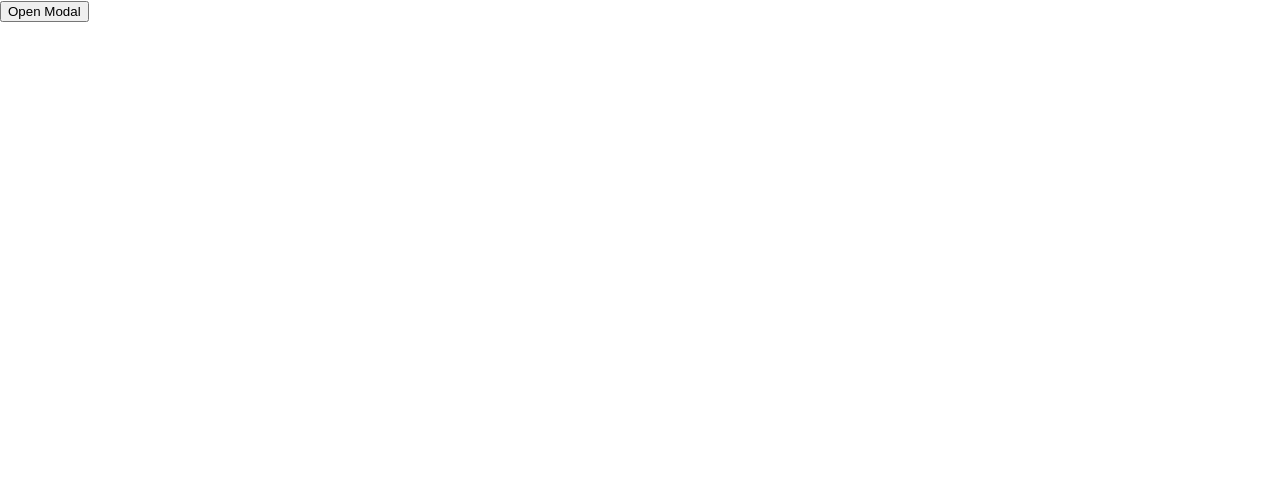
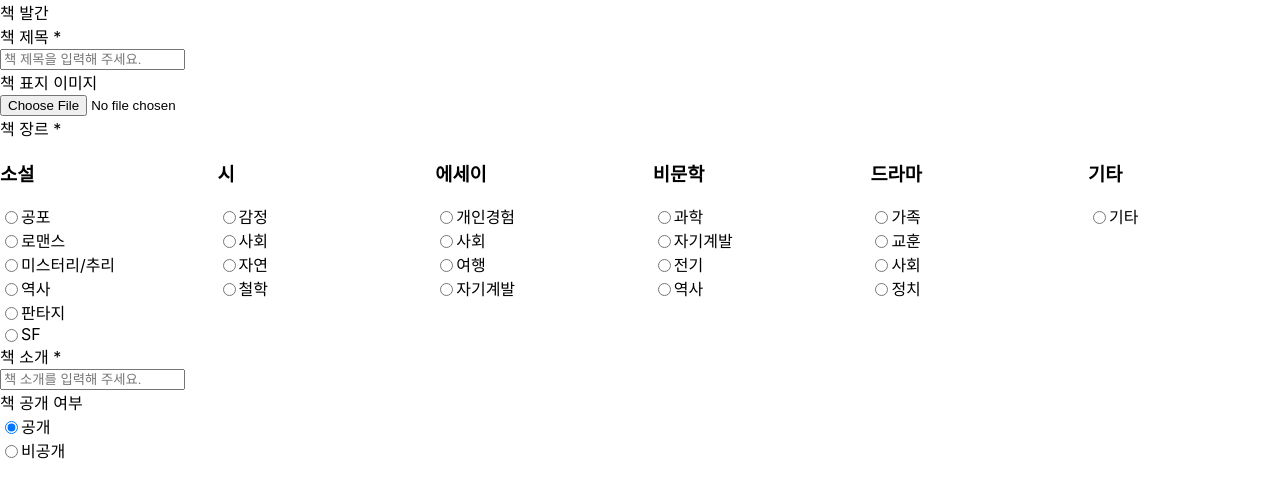
Before and after one commit to LikeLionHGU/Welch-s_Front, a React (Create React App) app: page / in a window 1280 px wide. Shown: the top 498 px of the page. Built offline with nearby package versions, Linux system fonts and the light colour scheme.

Commit message:
feat: 프로젝트 생성 페이지

```diff
--- a/src/App.js
+++ b/src/App.js
@@ -1,5 +1,5 @@
 import { Route, BrowserRouter, Routes } from "react-router-dom";
-import Main from "./pages/project/manager/Setting";
+import Main from "./pages/Create";
 
 function App() {
   return (
--- a/src/pages/Create.jsx
+++ b/src/pages/Create.jsx
@@ -1,4 +1,88 @@
 // 프로젝트 생성 페이지
+import { useState } from "react";
+import "../styles/create.css";
+
+const categories = {
+  소설: ["공포", "로맨스", "미스터리/추리", "역사", "판타지", "SF"],
+  시: ["감정", "사회", "자연", "철학"],
+  에세이: ["개인경험", "사회", "여행", "자기계발"],
+  비문학: ["과학", "자기계발", "전기", "역사"],
+  드라마: ["가족", "교훈", "사회", "정치"],
+  기타: ["기타"],
+};
 export default function Create() {
-    return <>Hi</>;
-  }
+  const [selectedCategories, setSelectedCategories] = useState({});
+  const [visibility, setVisibility] = useState("공개");
+
+  const handleCategoryChange = (category, item) => {
+    setSelectedCategories((prevSelectedCategories) => {
+      const updatedCategories = {
+        ...prevSelectedCategories,
+        [category]: item, // 각 카테고리에 대해 선택된 항목만 저장
+      };
+      console.log(updatedCategories);
+      return updatedCategories;
+    });
+  };
+
+  const handleVisibilityChange = (event) => {
+    const newVisibility = event.target.value;
+    setVisibility(newVisibility);
+    console.log(newVisibility);
+  };
+  return (
+    <>
+      <div>책 발간</div>
+      <div>책 제목 *</div>
+      <input placeholder="책 제목을 입력해 주세요."></input>
+      <div>책 표지 이미지</div>
+      <input type="file" />
+      <div>책 장르 *</div>
+      <div className="categoryContainer">
+        {Object.keys(categories).map((category) => (
+          <div key={category} className="category">
+            <h3>{category}</h3>
+            {categories[category].map((item) => (
+              <div key={item} className="radio-item">
+                <input
+                  type="radio"
+                  id={item}
+                  name={category}
+                  onChange={() => handleCategoryChange(category, item)}
+                />
+                <label htmlFor={item}>{item}</label>
+              </div>
+            ))}
+          </div>
+        ))}
+      </div>
+      <div>책 소개 *</div>
+      <input placeholder="책 소개를 입력해 주세요."></input>
+      <div>책 공개 여부</div>
+      <div className="radio-item">
+        <input
+          type="radio"
+          id="public"
+          name="visibility"
+          value="공개"
+          checked={visibility === "공개"}
+          onChange={handleVisibilityChange}
+        />
+        <label htmlFor="public">공개</label>
+      </div>
+      <div className="radio-item">
+        <input
+          type="radio"
+          id="private"
+          name="visibility"
+          value="비공개"
+          checked={visibility === "비공개"}
+          onChange={handleVisibilityChange}
+        />
+        <label htmlFor="private">비공개</label>
+      </div>
+    </>
+  );
+}
+
+// 카테고리 최대 개수?
--- /dev/null
+++ b/src/styles/create.css
@@ -0,0 +1,14 @@
+.categoryContainer {
+  display: flex;
+  flex-wrap: wrap;
+  justify-content: space-between;
+}
+
+.category {
+  width: 15%;
+}
+
+.radio-item {
+  display: flex;
+  align-items: center;
+}
```
